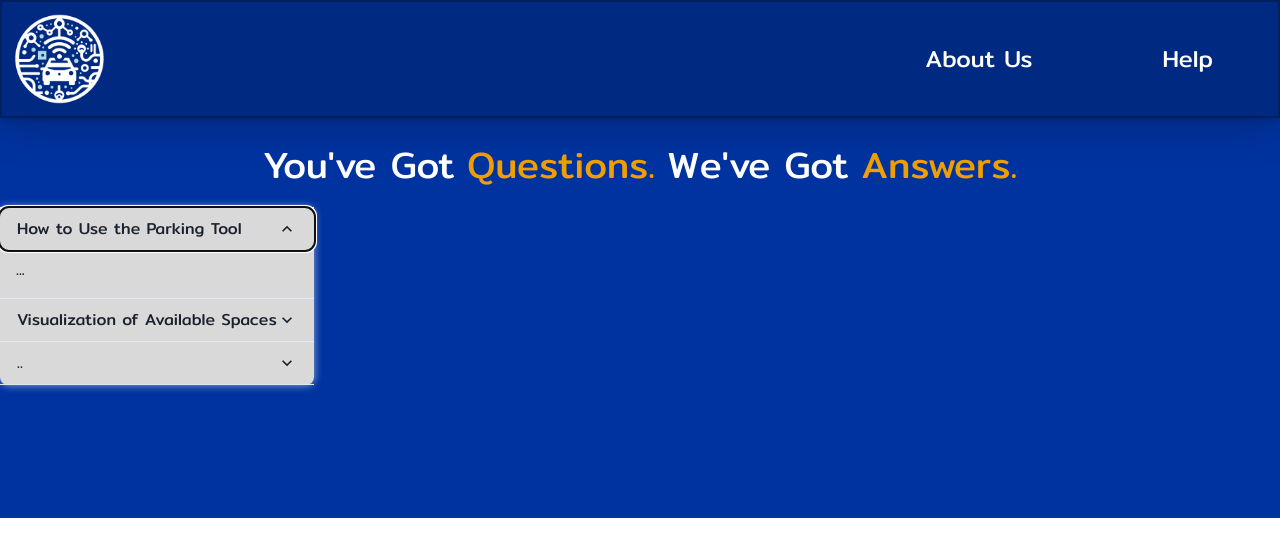
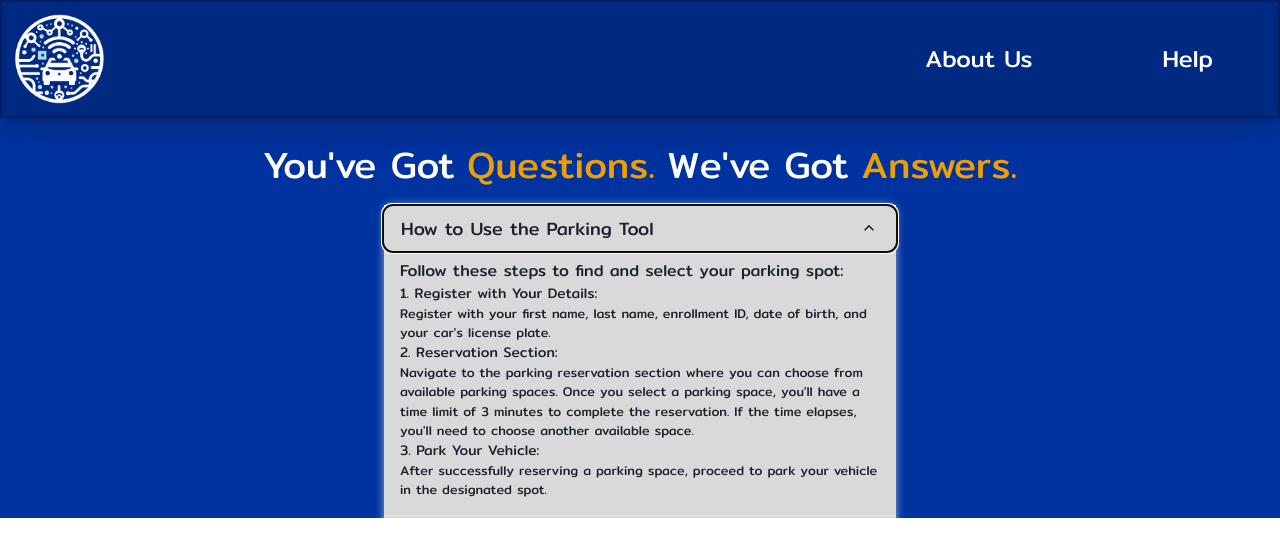
Before and after one commit to Kirill-Makienko-Tkachenko/FRONT-ParkInTec, a React (Vite) app: page /help in a window 1280 px wide. Both pictures are taken after a click on the button "How to Use the Parking Tool". Shown: the top 556 px of the page. Built offline with nearby package versions, Linux system fonts and the light colour scheme.

Commit message:
Changes in HelpPage

```diff
--- a/src/ui/Pages/HelpPage.jsx
+++ b/src/ui/Pages/HelpPage.jsx
@@ -27,13 +27,22 @@ function HelpPage() {
             </Heading>
           </Flex>
 
-          <Flex className="questions-container" question-accordion h="100%">
-            <Box>
+          <Flex className="questions-container" question-accordion direction="column" align="center" justify="center" h="100%" w="100%" >
+            <Box width={{ base: "100%", md: "70%", lg: "40%"}} >
                 <Accordion className="question-accordion" allowToggle>
-                <QuestionCard
-                 titleText="How to Use the Parking Tool"
-                    descriptionText="..."
-                />
+                <QuestionCard titleText="How to Use the Parking Tool">
+                  <Text fontSize="1rem">Follow these steps to find and select your parking spot:</Text>
+                  <ul>
+                    <Text fontSize="sm">1. Register with Your Details:</Text>
+                    <Text fontSize=".8rem">Register with your first name, last name, enrollment ID, date of birth, and your car's license plate.</Text>
+                    <Text fontSize="sm">2. Reservation Section:</Text>
+                    <Text fontSize=".8rem">Navigate to the parking reservation section where you can choose from available parking spaces.
+                    Once you select a parking space, you'll have a time limit of 3 minutes to complete the reservation. If the time elapses, you'll need to choose another available space.</Text>
+                    <Text fontSize="sm">3. Park Your Vehicle:</Text>
+                    <Text fontSize=".8rem">After successfully reserving a parking space, proceed to park your vehicle in the designated spot.</Text>
+
+                  </ul>
+                </QuestionCard>
                 <QuestionCard
                  titleText="Visualization of Available Spaces"
                  descriptionText="..."
--- a/src/ui/components/Header.jsx
+++ b/src/ui/components/Header.jsx
@@ -35,7 +35,7 @@ function Header({ height }) {
           <Button colorScheme="white" size="lg" variant='ghost' onClick={() => goToAboutUs()}>
             <Text color={"white"} fontFamily={"theme.fonts.body"} fontSize="1.3em">About Us</Text>
           </Button>
-          <Button colorScheme="white" size="lg" variant='ghost'>
+          <Button colorScheme="white" size="lg" variant='ghost' onClick={() => goToHelpPage()}>
           <Text color={"white"} fontFamily={"theme.fonts.body"} fontSize="1.3em">Help</Text>
           </Button>
         </Stack>
@@ -55,3 +55,8 @@ const goToAboutUs = () => {
   console.log('Hola xd')
   window.location.href = '/aboutus'
 }
+
+const goToHelpPage = () => {
+  console.log('Hola xd')
+  window.location.href = '/help'
+}
--- a/src/ui/components/QuestionCard.jsx
+++ b/src/ui/components/QuestionCard.jsx
@@ -1,29 +1,24 @@
 import React from "react";
-import { Box, AccordionItem, AccordionButton, AccordionPanel, AccordionIcon } from "@chakra-ui/react";
+import { Box, Text, Accordion, AccordionItem, AccordionButton, AccordionPanel, AccordionIcon } from "@chakra-ui/react";
 import "@fontsource/mitr/400.css";
 
-const QuestionCard = ({ titleText, descriptionText }) => {
-  const [isOpen, setIsOpen] = React.useState(false);
-
-  const handleToggle = () => {
-    setIsOpen(!isOpen);
-  };
-
+const QuestionCard = ({ titleText, children }) => {
   return (
     <AccordionItem>
       <h2>
-        <AccordionButton onClick={handleToggle}>
-          <Box as="span" flex="1" textAlign="left">
-            {titleText}
+        <AccordionButton>
+          <Box flex="1" textAlign="left">
+            <Text fontSize="lg">{titleText}</Text>
           </Box>
           <AccordionIcon />
         </AccordionButton>
       </h2>
-      <AccordionPanel pb={4} display={isOpen ? "block" : "none"}>
-        {descriptionText}
+      <AccordionPanel pb={4}>
+        {children}
       </AccordionPanel>
     </AccordionItem>
   );
 };
 
+
 export default QuestionCard;
```
